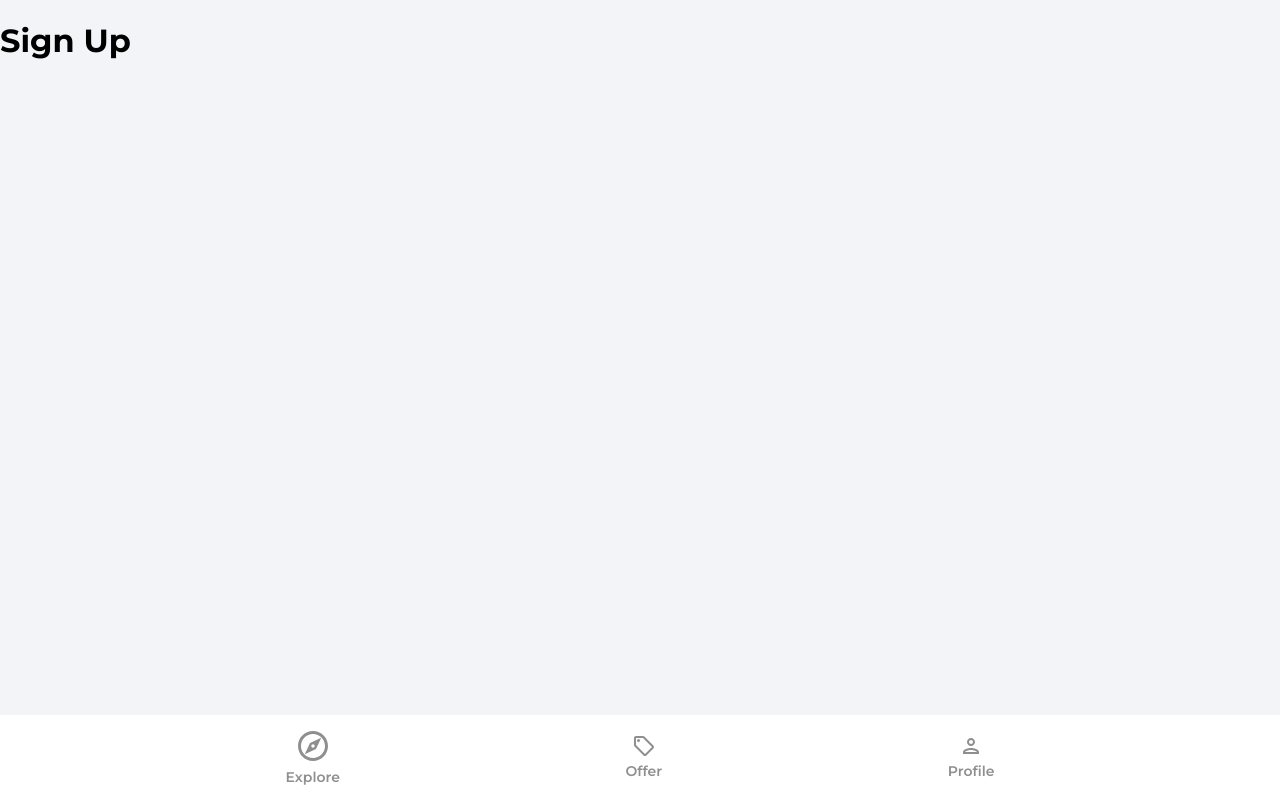
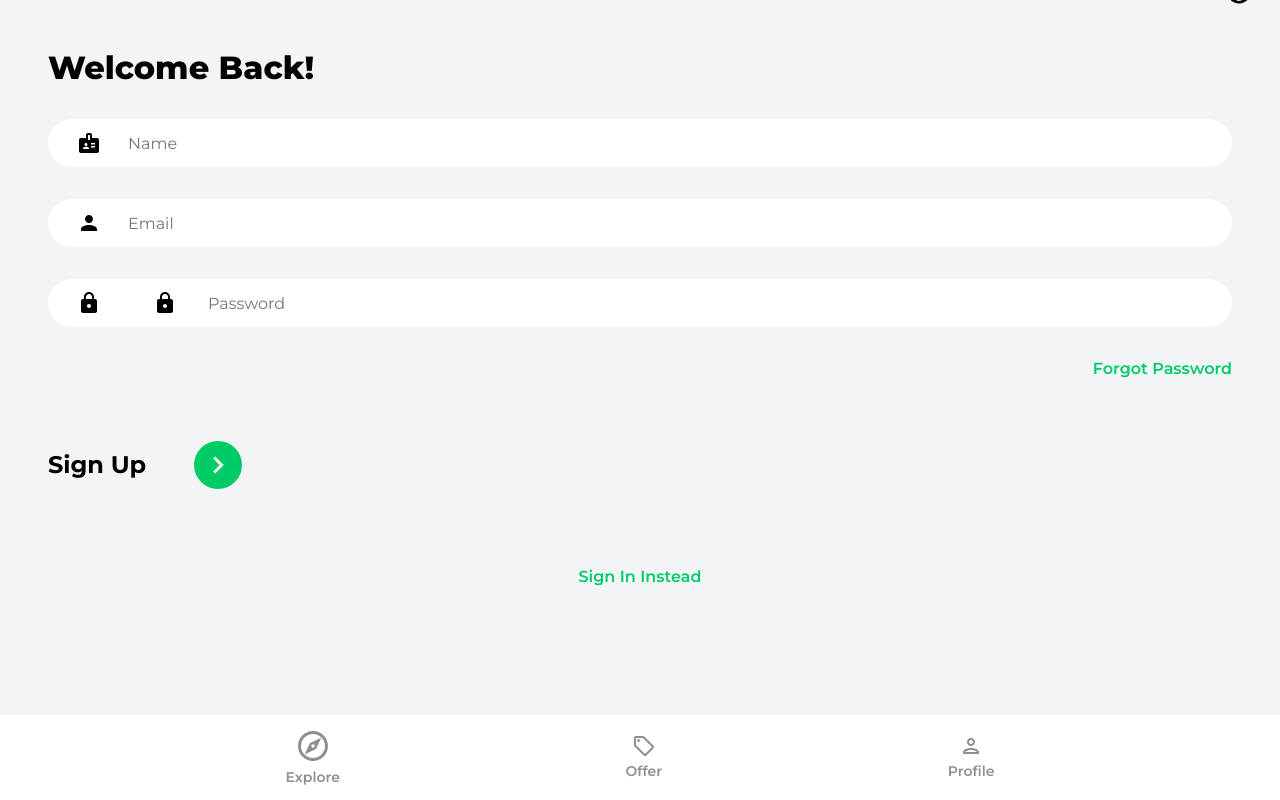
Before and after one commit to acipo1096/house-marketplace-app, a React (Create React App) app: page /sign-up in a window 1280 px wide. Built offline with nearby package versions, Linux system fonts and the light colour scheme.

Commit message:
completed sign in and sign up forms

```diff
--- a/src/pages/SignIn.jsx
+++ b/src/pages/SignIn.jsx
@@ -1,8 +1,57 @@
+import { useState } from 'react'
+import { Link, useNavigate } from 'react-router-dom'
+import { ReactComponent as ArrowRightIcon } from '../assets/svg/keyboardArrowRightIcon.svg'
+import visibilityIcon from '../assets/svg/visibilityIcon.svg'
+
 function SignIn() {
+  const [showPassword, setShowPassword] = useState(false);
+  const [formData, setFormData] = useState({
+    email: '',
+    password: ''
+  })
+
+  const { email, password } = formData;
+
+  const navigate = useNavigate()
+
+  const onChange = (e) => {
+    setFormData((prevState) => ({
+      ...prevState,
+      [e.target.id]: e.target.value,
+    }))
+  };
+
   return (
-    <div>
-      <h1>Sign In</h1>
-    </div>
+    <>
+      <div className="pageContainer">
+        <header>
+          <p className="pageHeader">
+            Welcome Back!
+          </p>
+        </header>
+
+        <form>
+          <input type="email" className="emailInput" placeholder='Email' id='email' value={email} onChange={onChange} />
+          <div className="passwordInput">
+            <input type={showPassword ? 'text' : 'password'} className='passwordInput' placeholder='Password' id='password' value={password} onChange={onChange} />
+
+            <img src={visibilityIcon} alt="show password" className="showPassword" onClick={() => setShowPassword((prevState) => !prevState)} />
+          </div>
+
+          <Link to='/forgot-password' className='forgotPasswordLink'>Forgot Password</Link>
+
+          <div className="signInBar"><p className="signInText">Sign In</p>
+            <button className="signInButton">
+              <ArrowRightIcon fill='#ffffff' width='34px' height='34px' />
+            </button>
+          </div>
+        </form>
+
+        {/* Google OAuth */}
+
+        <Link to='/sign-up' className='registerLink'>Sign Up Instead</Link>
+      </div>
+    </>
   );
 }
 
--- a/src/pages/SignUp.jsx
+++ b/src/pages/SignUp.jsx
@@ -1,8 +1,60 @@
+import { useState } from 'react'
+import { Link, useNavigate } from 'react-router-dom'
+import { ReactComponent as ArrowRightIcon } from '../assets/svg/keyboardArrowRightIcon.svg'
+import visibilityIcon from '../assets/svg/visibilityIcon.svg'
+
 function SignUp() {
+  const [showPassword, setShowPassword] = useState(false);
+  const [formData, setFormData] = useState({
+    name: '',
+    email: '',
+    password: ''
+  })
+
+  const {name, email, password} = formData;
+
+  const navigate = useNavigate()
+
+  const onChange = (e) => {
+    setFormData((prevState)=> ({
+      ...prevState,
+      [e.target.id]: e.target.value,
+    }) )
+  };
+
   return (
-    <div>
-      <h1>Sign Up</h1>
-    </div>
+    <>
+      <div className="pageContainer">
+        <header>
+          <p className="pageHeader">
+            Welcome Back!
+          </p>
+        </header>
+
+          <form>
+            <input type="text" className="nameInput" placeholder='Name' id='name' value={name} onChange={onChange}/>
+            <input type="email" className="emailInput" placeholder='Email' id='email' value={email} onChange={onChange} />
+
+          <div className="passwordInput">
+            <input type={showPassword ? 'text' : 'password'} className='passwordInput' placeholder='Password' id='password' value={password} onChange={onChange}/>
+
+            <img src={visibilityIcon} alt="show password" className="showPassword" onClick={() => setShowPassword((prevState) => !prevState)}/>
+          </div>
+
+          <Link to='/forgot-password' className='forgotPasswordLink'>Forgot Password</Link>
+
+          <div className="signUpBar"><p className="signUpText">Sign Up</p>
+          <button className="signUpButton">
+              <ArrowRightIcon fill='#ffffff' width='34px' height='34px' />
+            </button>
+            </div>
+          </form>
+
+          {/* Google OAuth */}
+
+          <Link to='/sign-in' className='registerLink'>Sign In Instead</Link>
+      </div>
+    </>
   );
 }
 
```
